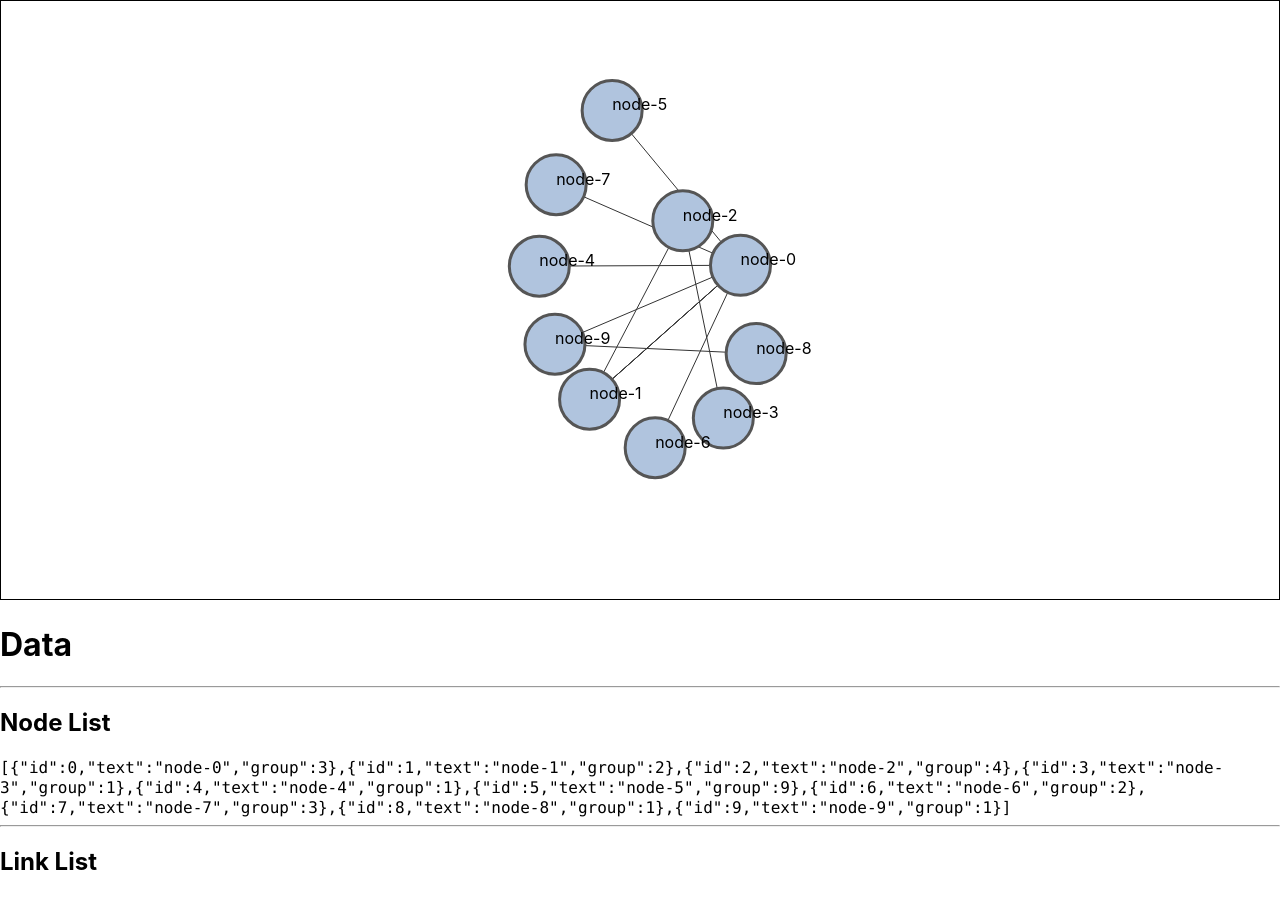
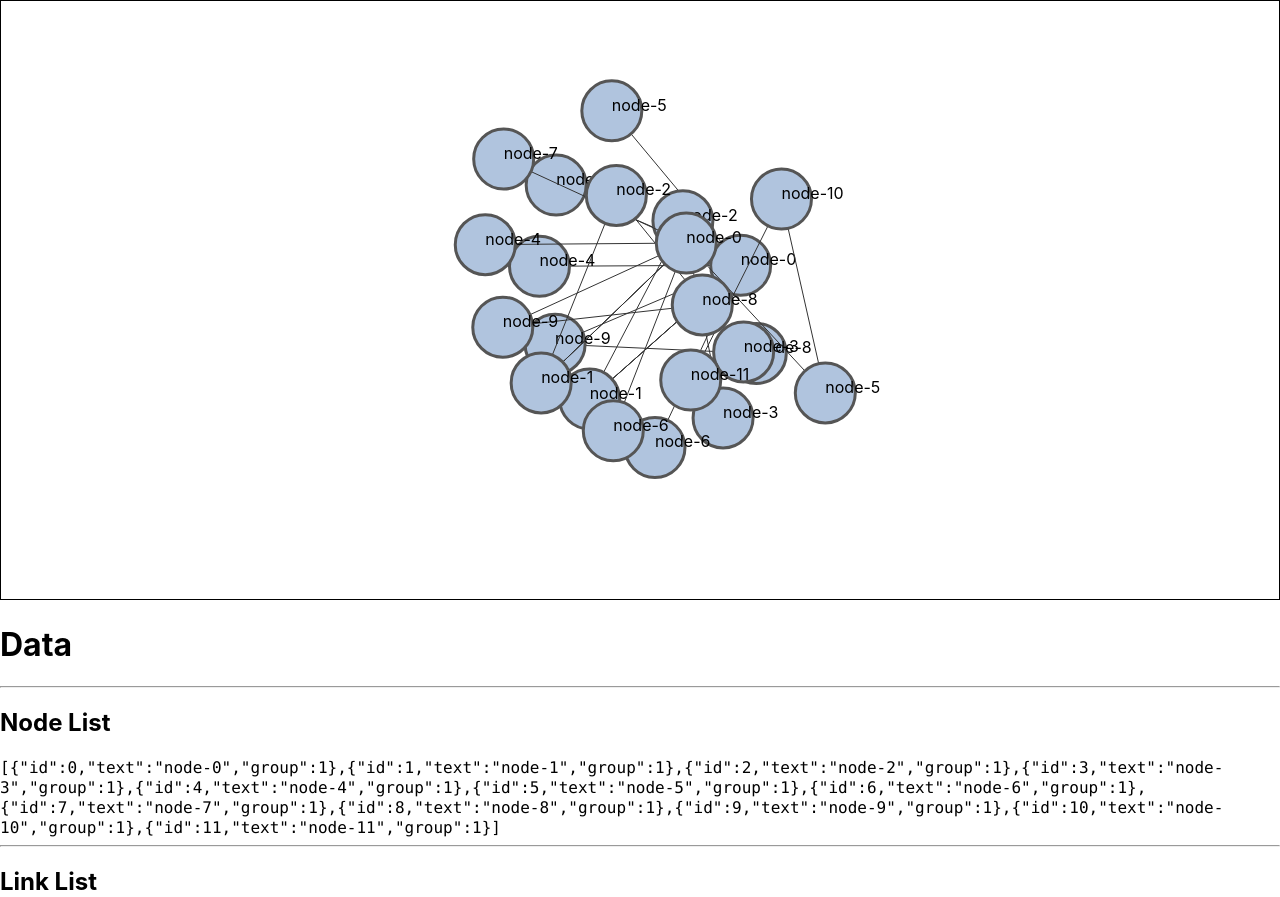
Before and after one commit to Chiara-yen/study-d3-force, a React (Create React App) app: page / in a window 1280 px wide. Shown: the top 897 px of the page. Built offline with nearby package versions, Linux system fonts and the light colour scheme.

Commit message:
feat: add new data & try to update graph

```diff
--- a/src/App.js
+++ b/src/App.js
@@ -1,14 +1,21 @@
-import React from 'react';
+import React, { useState } from 'react';
 import './App.css';
 import ForceLayout from './ForceLayout';
 import DataPrinter from './DataPrinter';
 import data from './data';
+import data2 from './data2';
 
 function App() {
+  const [state, setstate] = useState(data);
+
+  setTimeout(() => {
+    setstate(data2);
+  }, 3000);
+
   return (
     <>
-      <ForceLayout data={data} />
-      <DataPrinter data={data} />
+      <ForceLayout data={state} />
+      <DataPrinter data={state} />
     </>
   );
 }
--- a/src/ForceLayout/drawLinks.js
+++ b/src/ForceLayout/drawLinks.js
@@ -3,8 +3,9 @@ import { linkConfig } from './configs';
 
 const drawLinks = (svgElement, data) => {
   const svg = d3.select(svgElement);
-  const group = svg.append('g').attr('class', 'links');
-  const updateLink = group
+  const updateLink = svg
+    .append('g')
+    .attr('class', 'links')
     .selectAll(`.${linkConfig.CLASS_NAME_SELECTOR}`)
     .data(data, (d) => d.id);
   const enterLink = updateLink.enter();
@@ -29,6 +30,8 @@ const drawLinks = (svgElement, data) => {
 
   // 3. remove unused link
   exitLink.remove();
+
+  return updateLink;
 };
 
 export default drawLinks;
--- a/src/ForceLayout/drawNodes.js
+++ b/src/ForceLayout/drawNodes.js
@@ -3,8 +3,9 @@ import { nodeConfig } from './configs';
 
 const drawNodes = (svgElement, data) => {
   const svg = d3.select(svgElement);
-  const group = svg.append('g').attr('class', 'nodes');
-  const updateNodeGroups = group
+  const updateNodeGroups = svg
+    .append('g')
+    .attr('class', 'nodes')
     .selectAll(`.${nodeConfig.CLASS_NAME_SELECTOR}`)
     .data(data, (d) => d.id);
   const enterNodeGroups = updateNodeGroups.enter();
@@ -40,6 +41,8 @@ const drawNodes = (svgElement, data) => {
 
   // 5. remove unused node group
   exitNodeGroups.remove();
+
+  return updateNodeGroups;
 };
 
 export default drawNodes;
--- a/src/ForceLayout/index.js
+++ b/src/ForceLayout/index.js
@@ -4,17 +4,33 @@ import setSVG from './setSVG';
 import setSimulation from './setSimulation';
 import drawNodes from './drawNodes';
 import drawLinks from './drawLinks';
+// import updateGraph from './updateGraph';
 
 export default function ForceLayout({ data }) {
   const svgRef = useRef(null);
+  const simulationRef = useRef(null);
+  const { links, nodes } = data;
+
   useEffect(() => {
     const svgElement = svgRef.current;
-    const { links, nodes } = data;
+    setSVG(svgElement);
+  }, [svgRef]);
 
-    setSVG(svgElement);
-    drawLinks(svgElement, links);
-    drawNodes(svgElement, nodes);
-    setSimulation(svgElement, nodes, links);
-  });
+  useEffect(() => {
+    const svgElement = svgRef.current;
+    const linksGroup = drawLinks(svgElement, links);
+    const nodesGroup = drawNodes(svgElement, nodes);
+    simulationRef.current = setSimulation(svgElement, nodes, links);
+    // updateGraph(svgElement, nodes, links, simulation);
+    return () => {
+      console.log('clear');
+      linksGroup.data(null);
+      nodesGroup.data(null);
+      simulationRef.current.stop();
+      simulationRef.current.nodes([]);
+      simulationRef.current.force('link').links([]);
+    };
+  }, [links, nodes]);
+
   return <svg ref={svgRef} />;
 }
--- a/src/ForceLayout/setSVG.js
+++ b/src/ForceLayout/setSVG.js
@@ -2,9 +2,12 @@ import * as d3 from 'd3';
 import { svgConfig } from './configs';
 
 const setSvg = (d3Container) => {
-  d3.select(d3Container)
+  const svg = d3
+    .select(d3Container)
     .attr('width', svgConfig.WIDTH)
     .attr('height', svgConfig.HEIGHT);
+
+  console.log('svg.node() =>', svg.node());
 };
 
 export default setSvg;
--- /dev/null
+++ b/src/ForceLayout/updateGraph.js
@@ -0,0 +1,24 @@
+import * as d3 from 'd3';
+import { nodeConfig } from './configs';
+import drawNodes from './drawNodes';
+import drawLinks from './drawLinks';
+
+export default function updateGraph(svg, nodes, links, simulation) {
+  // Make a shallow copy to protect against mutation, while recycling old nodes to preserve position and velocity.
+  const old = new Map(
+    d3
+      .select(svg)
+      .selectAll(`.${nodeConfig.CLASS_NAME_SELECTOR}`)
+      .data()
+      .map((d) => [d.id, d])
+  );
+  const newNodes = nodes.map((d) => Object.assign(old.get(d.id) || {}, d));
+  const newLinks = links.map((d) => Object.assign({}, d));
+
+  drawNodes(svg, newNodes);
+  drawLinks(svg, newLinks);
+
+  simulation.nodes(newNodes);
+  simulation.force('link').links(newLinks);
+  simulation.alpha(1).restart();
+}
--- /dev/null
+++ b/src/data2.json
@@ -0,0 +1,31 @@
+{
+  "nodes": [
+    { "id": 0, "text": "node-0", "group": 1 },
+    { "id": 1, "text": "node-1", "group": 1 },
+    { "id": 2, "text": "node-2", "group": 1 },
+    { "id": 3, "text": "node-3", "group": 1 },
+    { "id": 4, "text": "node-4", "group": 1 },
+    { "id": 5, "text": "node-5", "group": 1 },
+    { "id": 6, "text": "node-6", "group": 1 },
+    { "id": 7, "text": "node-7", "group": 1 },
+    { "id": 8, "text": "node-8", "group": 1 },
+    { "id": 9, "text": "node-9", "group": 1 },
+    { "id": 10, "text": "node-10", "group": 1 },
+    { "id": 11, "text": "node-11", "group": 1 }
+  ],
+  "links": [
+    { "id": 0, "source": 0, "target": 1, "text": "link-0" },
+    { "id": 1, "source": 1, "target": 0, "text": "link-1" },
+    { "id": 2, "source": 1, "target": 0, "text": "link-2" },
+    { "id": 3, "source": 2, "target": 1, "text": "link-3" },
+    { "id": 4, "source": 3, "target": 2, "text": "link-4" },
+    { "id": 5, "source": 4, "target": 0, "text": "link-5" },
+    { "id": 6, "source": 5, "target": 0, "text": "link-6" },
+    { "id": 7, "source": 6, "target": 0, "text": "link-7" },
+    { "id": 8, "source": 7, "target": 0, "text": "link-8" },
+    { "id": 9, "source": 8, "target": 9, "text": "link-9" },
+    { "id": 10, "source": 9, "target": 0, "text": "link-10" },
+    { "id": 11, "source": 10, "target": 5, "text": "link-11" },
+    { "id": 12, "source": 10, "target": 11, "text": "link-12" }
+  ]
+}
```
